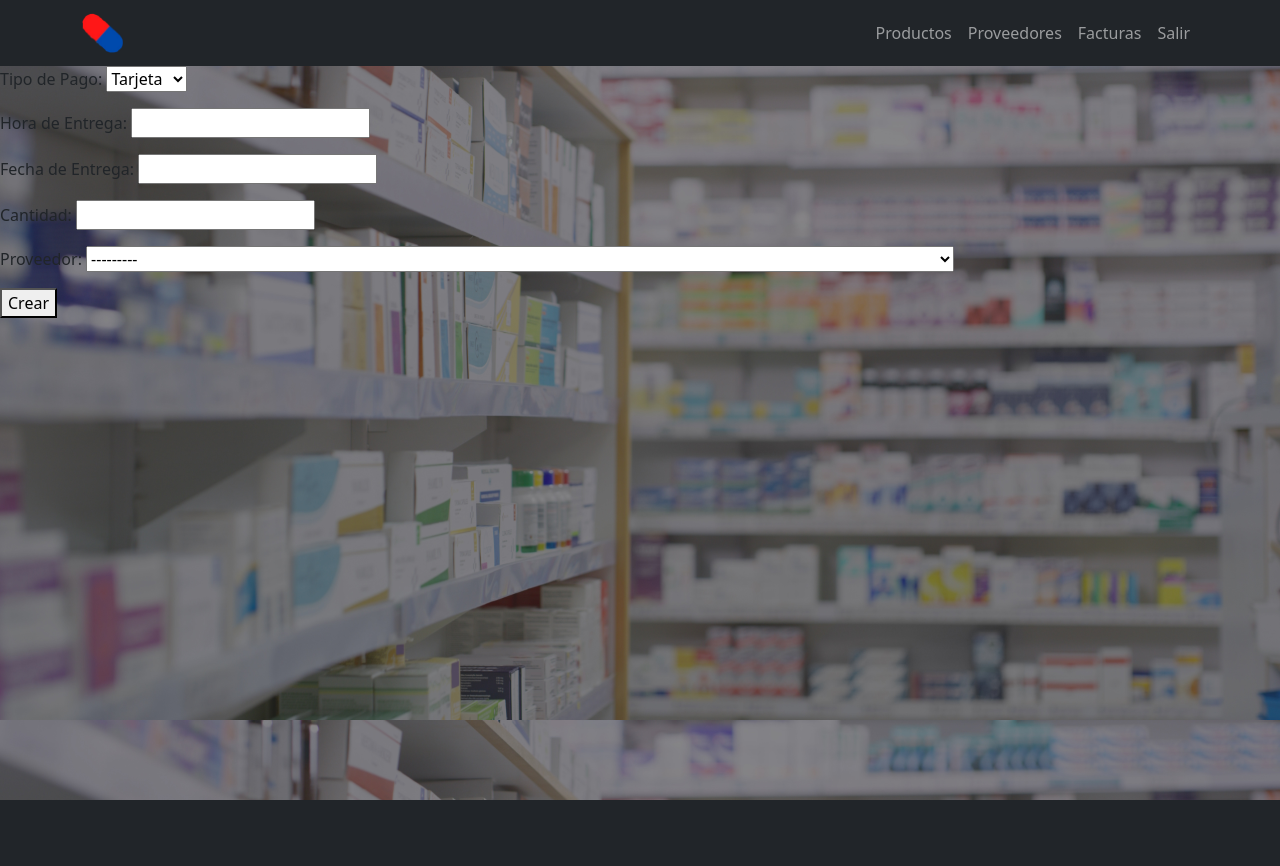
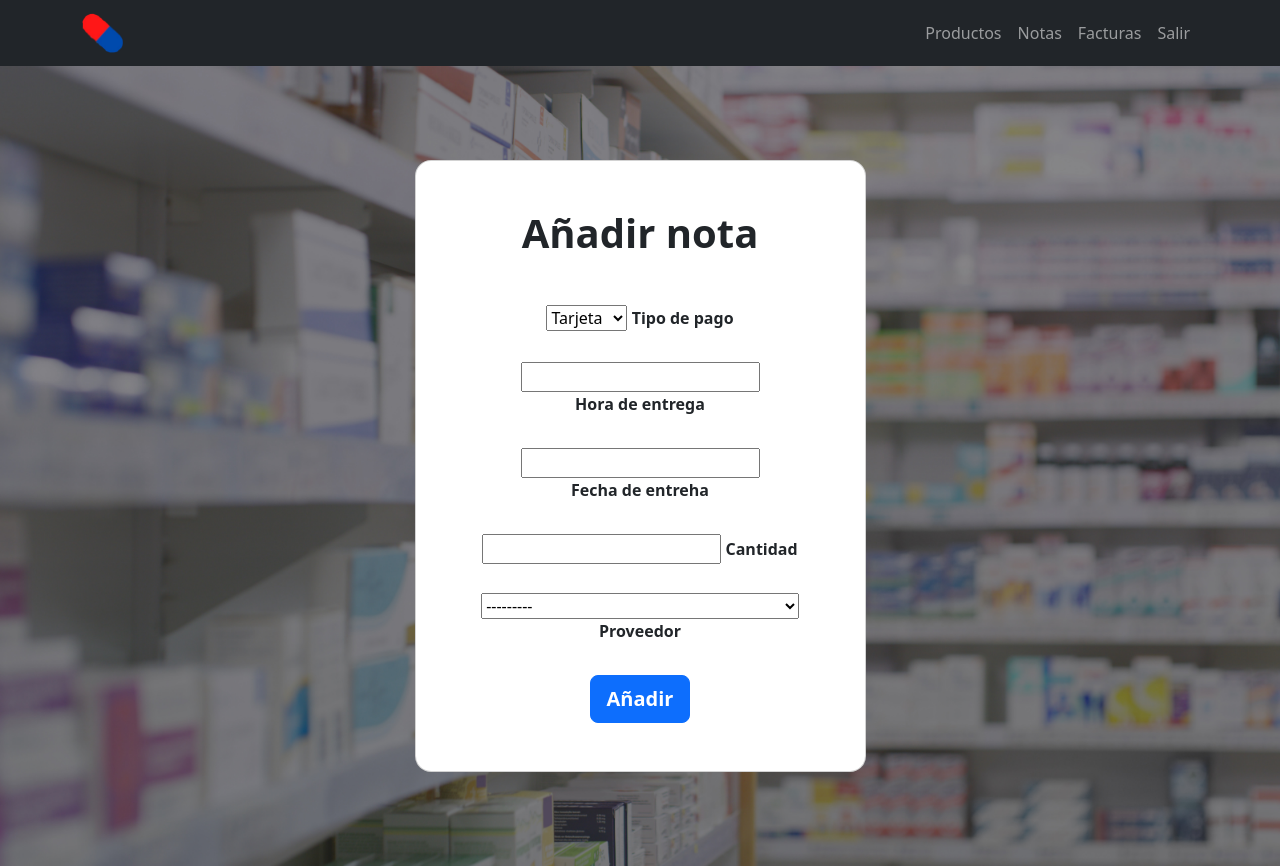
Before and after one commit to MomokameoM/davesPharmF, a Django app: page /remission_note/create/ in a window 1280 px wide. Before the commit the page ends 800 px from the top, so only its background shows below. Run offline with Django 4.2, Linux system fonts and the light colour scheme; a user stored in the database is signed in; data comes from the database, SQL or seed files in the repository.

Commit message:
frontnotas

```diff
--- a/drug_store/templates/create_remission_note.html
+++ b/drug_store/templates/create_remission_note.html
@@ -1,8 +1,54 @@
 {% extends "base.html" %}
 {% block content %}
 <form method="POST">
-    {% csrf_token %}
-    {{form.as_p}}
-    <button>Crear</button>
+    <section class="vh-100">
+        <div class="container py-5 h-100">
+            <div class="row d-flex justify-content-center align-items-center h-100">
+                <div class="col-12 col-md-8 col-lg-6 col-xl-5">
+                    <div class="card shadow-2-strong" style="border-radius: 1rem;">
+                        <div class="card-body p-5 text-center" style="font-weight: bold;">
+
+                            <h3 class="mb-5" style="font-size: 5vh;font-weight: bold;">Añadir nota</h3>
+                            <div class="form-outline mb-4">
+                                <select name="payment_type" id="id_payment_type">
+                                    <option value="tarjeta" selected="">Tarjeta</option>
+
+                                    <option value="efectivo">Efectivo</option>
+
+                                </select>
+                                <label class="form-label" for="typeEmailX-2">Tipo de pago</label>
+                            </div>
+
+                            <div class="form-outline mb-4">
+                                <input type="text" name="hour_delivery" required="" id="id_hour_delivery">
+                                <label class="form-label" for="typeEmailX-2">Hora de entrega</label>
+                            </div>
+                            <div class="form-outline mb-4">
+                                <input type="text" name="day_delivery" required="" id="id_day_delivery">
+                                <label class="form-label" for="typeEmailX-2">Fecha de entreha</label>
+                            </div>
+
+                            <div class="form-outline mb-4">
+                                <input type="number" name="amount" required="" id="id_amount">
+                                <label class="form-label">Cantidad</label>
+                            </div>
+                            <div class="form-outline mb-4">
+                                <select name="provider" required="" id="id_provider" style="width: 90%">
+                                    <option value="" selected="">---------</option>
+
+                                    <option value="1">Erick Mendoza - Productos: ASPIRINA ANALGÉSICO 100 TABLETAS Cantidad 25 - No Genérico - $95.00 - Sin Receta</option>
+
+                                </select>
+                                <label class="form-label">Proveedor</label>
+                            </div>
+
+                            <button class="btn btn-primary btn-lg btn-block" type="submit" style=" font-weight: bold;">Añadir</button>
+
+                        </div>
+                    </div>
+                </div>
+            </div>
+        </div>
+    </section>
 </form>
 {% endblock content %}
--- a/drug_store/templates/navbar.html
+++ b/drug_store/templates/navbar.html
@@ -20,7 +20,7 @@
           <a class="nav-link" href="/products">Productos</a>
         </li>
         <li class="nav-item">
-          <a class="nav-link" href="/provideers">Proveedores</a>
+          <a class="nav-link" href="/remission_notes">Notas</a>
         </li>
         <li class="nav-item">
           <a class="nav-link" href="/bills">Facturas</a>
--- a/drug_store/templates/remission_notes.html
+++ b/drug_store/templates/remission_notes.html
@@ -1,8 +1,12 @@
 {% extends "base.html" %}
 
 {% block content %}
+
     <div class="container mt-4">
         <h2 class="text-center mb-4 text-white">Notas de Remisión</h2>
+        <div class="text-center mb-4">
+            <a href="{% url 'create_remition_note' %}" class="btn btn-primary">Nueva nota</a>
+        </div>
         <div class="table-responsive">
             <table class="table table-bordered table-striped bg-light text-light">
                 <thead class="table-dark">
```
